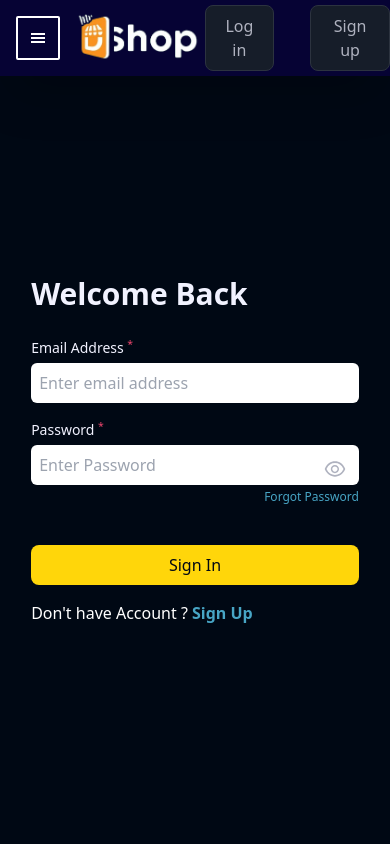
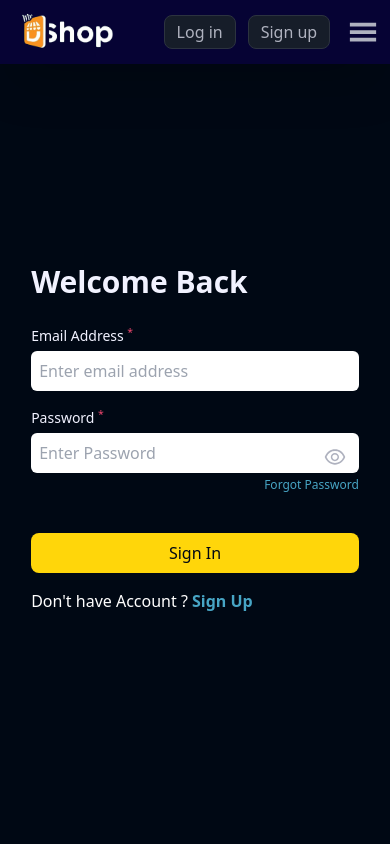
Before and after one commit to shubhanshurav/e-Shopping-store, a React (Create React App) app: page /login in a window 390 px wide. Shown: the top 844 px of the page. Built offline with nearby package versions, Linux system fonts and the light colour scheme.

Commit message:
fix navbar hamburgermenu problem

```diff
--- a/src/components/ImageCarousel.js
+++ b/src/components/ImageCarousel.js
@@ -24,7 +24,7 @@ const ImageCarousel = ({ post }) => {
   return (
     <div>
       <div className="h-[120px] md:h-[180px]">
-        <img src={post.images[currentImageIndex]} className="h-full w-full" alt={post.title} onClick={()=>navigate("/Shop/productDetails/" + post.id)}/>
+        <img src={post.images[currentImageIndex]} className="h-40 w-full object-contain" alt={post.title} onClick={()=>navigate("/Shop/productDetails/" + post.id)}/>
         <div className="top-0 right-0 left-0 flex justify-between -mt-16 -mx-4 ">
           <button onClick={previousImage} className=" text-2xl border-[1px] border-black py-1 m-1 rounded bg-richblack-100">
           <GrPrevious className='text-white'/>
@@ -41,7 +41,7 @@ const ImageCarousel = ({ post }) => {
             src={image}
             // alt={`${post.title} - Image ${index + 1}`}
             alt={`${post.title} -  ${index + 1}`}
-            className={`w-1/4 mx-1 my-2 cursor-pointer ${
+            className={`w-[25%] mx-1 my-2 cursor-pointer ${
               index === currentImageIndex ? 'border border-blue-500' : ''
             }`}
             onClick={() => handleImageClick(index)}
--- a/src/components/NavBar.js
+++ b/src/components/NavBar.js
@@ -17,63 +17,45 @@ const NavBar = () => {
     setIsMenuOpen(!isMenuOpen);
   };
 
+  const handleLinkClick = () => {
+    // Close the sidebar when a link is clicked
+    setIsMenuOpen(false);
+  };
+
   return (
-    <nav className="bg-bluebg-200 sticky top-0 shadow-2xl z-10">
-      <div className="m-auto flex lg:flex-row ">
-
-        {/* Hamburger Menu */}
-        <div className="lg:hidden m-auto p-4 sm:-mt-1">
-          <button
-            onClick={toggleMenu}
-            className="text-white border-2 border-white rounded-sm p-3"
-          >
-            {isMenuOpen ? <RxCross1 /> : <GiHamburgerMenu />}
-          </button>
-        </div>
+    <nav className="bg-bluebg-200 sticky top-0 shadow-2xl z-10 py-1">
+      <div className="flex flex-row px-3 justify-between">
 
         {/* Logo */}
-        <div className={`m-auto lg:flex ${isMenuOpen ? 'hidden' : 'block'}`}>
+        <div className="flex p-2">
            <Link to="/" className="text-center ">
-             <img src='/assets/logo.png' className='w-32' alt='Logo'/>
+             <img src='/assets/logo.png' className='w-24 md:w-28' alt='Logo'/>
            </Link>
         </div>
 
-        {/* Search */}
-        <div className={`lg:flex lg:flex-row lg:w-auto lg:items-center p-2 m-auto ${isMenuOpen ? 'block' : 'hidden'}`}>
-          {/* <div className='flex flex-row mr-8 border border-white rounded-md'>
-              <input
-                type="text"
-                placeholder="Find Product here..."
-                className="w-40 p-1 h-10 font-chakra-petch rounded-l-md"
-              />
-              <button className='p-1 w-12 h-10 rounded-r-md'>
-                🔍
-              </button>
-          </div> */}
-
+        <div className='flex flex-row gap-5 md:gap-8 ml-0 md:ml-48'>
           {/* Navigation Links */}
-          <div className='m-auto'>
-            <ul className={`lg:flex lg:flex-row lg:w-auto text-white lg:space-x-8 sm:space-x-0 p-4 text-center ${isMenuOpen ? 'block' : 'hidden'}`}>
+          <div className='hidden md:flex'>
+            <ul className="flex flex-row text-white space-x-4 p-4 text-center">
               <li className='p-2'>
-                <Link to="/" className="hover:border-b-2 hover:border-stone-300 hover:text-stone-300 font-chakra-petch font-lg" onClick={toggleMenu}>Home</Link>
+                <Link to="/" className="hover:border-b-2 hover:border-stone-300 hover:text-stone-300 font-chakra-petch font-lg" >Home</Link>
               </li>
               <li className='p-2'>
-                <Link to="/Shop" className="hover:border-b-2 hover:border-stone-300 hover:text-stone-300 font-chakra-petch font-lg" onClick={toggleMenu}>Shop</Link>
+                <Link to="/Shop" className="hover:border-b-2 hover:border-stone-300 hover:text-stone-300 font-chakra-petch font-lg">Shop</Link>
               </li>
               <li className='p-2'>
-                <Link to="/About" className="hover:border-b-2 hover:border-stone-300 hover:text-stone-300 font-chakra-petch font-lg" onClick={toggleMenu}>About</Link>
+                <Link to="/About" className="hover:border-b-2 hover:border-stone-300 hover:text-stone-300 font-chakra-petch font-lg" >About</Link>
               </li>
               <li className='p-2'>
-                <Link to="/Contact" className="hover:border-b-2 hover:border-stone-300 hover:text-stone-300 font-chakra-petch font-lg" onClick={toggleMenu}>Contact</Link>
+                <Link to="/Contact" className="hover:border-b-2 hover:border-stone-300 hover:text-stone-300 font-chakra-petch font-lg" >Contact</Link>
               </li>
             </ul>
-          </div>
           </div>
 
           {/* User Actions */}
           <div className='items-center flex gap-5'>
               {user && user?.accountType !== ACCOUNT_TYPE.INSTRUCTOR && (
-              <Link to="/dashboard/cart" className="relative">
+                <Link to="/dashboard/cart" className="relative w-7">
                 <img src='/assets/cart.svg' alt='CartLogo'/>
                   {(cart.length > 0 || cartCard.length > 0) && (
                     <span className='absolute -top-1 -right-3 font-bold text-gray-800 text-xs bg-yellow-500 flex w-5 h-5 items-center justify-center animate-bounce rounded-full'>{cart.length + cartCard.length}</span>
@@ -89,38 +71,62 @@ const NavBar = () => {
                 </Link>
               )}
           </div>
-        <div className={`lg:flex flex-row space-x-8 m-auto ${isMenuOpen ? 'hidden' : 'flex'}`}>
+        </div>
+
+        {/* login signup & user profiledropdown */}
+        <div className="flex flex-row space-x-2 md:space-x-8 ml-0 md:ml-8 items-center">
             {token === null && (
               <Link to="/login">
-            <button className="rounded-[8px] mx-1 md:mx-0 border border-richblack-700 bg-richblack-800 px-[12px] py-[8px] text-richblack-100">
+                <button className="rounded-[8px] mx-1 md:mx-0 border border-richblack-700 bg-richblack-800 px-[12px] py-[4px] md:py-[8px] text-richblack-100">
                   Log in
                 </button>
               </Link>
             )}
             {token === null && (
               <Link to="/signup">
-            <button className="rounded-[8px] border border-richblack-700 bg-richblack-800 px-[12px] py-[8px] text-richblack-100">
+                <button className="rounded-[8px] border border-richblack-700 bg-richblack-800 px-[12px] py-[4px] md:py-[8px] text-richblack-100">
                   Sign up
                 </button>
               </Link>
             )}
 
           {token !== null && <ProfileDropdown />}
+        </div>
 
-          {/* <Link to="/Wishlist" className="text-white flex place-content-center w-7 relative">
-            <img src='/assets/wishlist.svg' alt='wishlist'/>
-            {wish.length > 0 &&
-              <span className='absolute -top-1 -right-3 font-bold text-gray-800 text-xs bg-yellow-500 flex w-5 h-5 items-center justify-center animate-bounce rounded-full'>{wish.length}</span>
+      {/* hamburger menu  */}
+      <button onClick={toggleMenu}>
+         <GiHamburgerMenu className="text-3xl block md:hidden" fontSize={24} fill="#AFB2BF" />
+      </button>
+
+     {/* for smartphone view */}
+      {isMenuOpen &&
+        <div className="fixed inset-0 bg-black bg-opacity-[95%] z-50">
+
+          <div className="flex justify-end p-4">
+              <button onClick={toggleMenu}>
+                <RxCross1 className="text-white font-bold text-3xl" />
+              </button>
+          </div>
+
+            {/* Navigation Links */}
+            <div className='flex flex-col items-start pl-12 -mt-8 text-white'>
+              <ul className='flex flex-col gap-y-6 text-richblack-25'>
+                <li className='' onClick={handleLinkClick}>
+                  <Link to="/" className="hover:border-b-2 hover:border-stone-300 hover:text-stone-300 font-chakra-petch font-lg" >Home</Link>
+                </li>
+                <li className='' onClick={handleLinkClick}>
+                  <Link to="/Shop" className="hover:border-b-2 hover:border-stone-300 hover:text-stone-300 font-chakra-petch font-lg" >Shop</Link>
+                </li>
+                <li className='' onClick={handleLinkClick}>
+                  <Link to="/About" className="hover:border-b-2 hover:border-stone-300 hover:text-stone-300 font-chakra-petch font-lg" >About</Link>
+                </li>
+                <li className='' onClick={handleLinkClick}>
+                  <Link to="/Contact" className="hover:border-b-2 hover:border-stone-300 hover:text-stone-300 font-chakra-petch font-lg" >Contact</Link>
+                </li>
+              </ul>
+            </div>
+        </div>
       }
-          </Link> */}
-
-          {/* <Link to="/Cart" className="text-white flex place-content-center w-7 relative">
-            <img src='/assets/cart.svg' alt='CartLogo'/>
-            {(cart.length > 0 || cartCard.length > 0) && (
-              <span className='absolute -top-1 -right-3 font-bold text-gray-800 text-xs bg-yellow-500 flex w-5 h-5 items-center justify-center animate-bounce rounded-full'>{cart.length + cartCard.length}</span>
-            )}
-          </Link> */}
-        </div>
       </div>
     </nav>
   );
--- a/src/pages/Shop.js
+++ b/src/pages/Shop.js
@@ -85,7 +85,7 @@ const Shop=() => {
           </div>
 
             {/* Display filtered items */}
-            <div className="grid grid-cols-2 md:grid-cols-4">
+            <div className="grid grid-cols-1 md:grid-cols-3 gap-6">
               {filteredItems.map((post) => (
                 <Product key={post.id} post = {post} />
               ))}
@@ -97,7 +97,7 @@ const Shop=() => {
         {
           loading ? <Spinner /> :
           posts.length > 0 ?
-          (<div className='grid grid-cols-2 md:grid-cols-4 lg:grid-cols-4 gap-0 md:gap-6 m-auto py-24 md:py-12'>
+          (<div className='grid grid-cols-1 md:grid-cols-3 lg:grid-cols-4 gap-6 md:gap-2 m-auto py-12 px-4 md:px-1'>
               {
                 posts.map( (post) => (
                   <Product key = {post.id} post = {post}  />
@@ -114,7 +114,7 @@ const Shop=() => {
         {
           // loading ? <Spinner /> :
           shopdata.length > 0 ?
-          (<div className='grid grid-cols-2 md:grid-cols-4 lg:grid-cols-4 px-2 gap-4 md: mx-auto py-8'>
+          (<div className='grid grid-cols-1 md:grid-cols-3 lg:grid-cols-4 gap-6 md:gap-2 mx-auto py-8 px-4 md:px-1'>
               {
                 shopdata.map((card) => (
                   <Card key = {card.id} card = {card} />
```
Also changed, not shown: src/components/Spinner.js (+14 -14 lines). Lines whose indentation alone changed are shown as unchanged.
